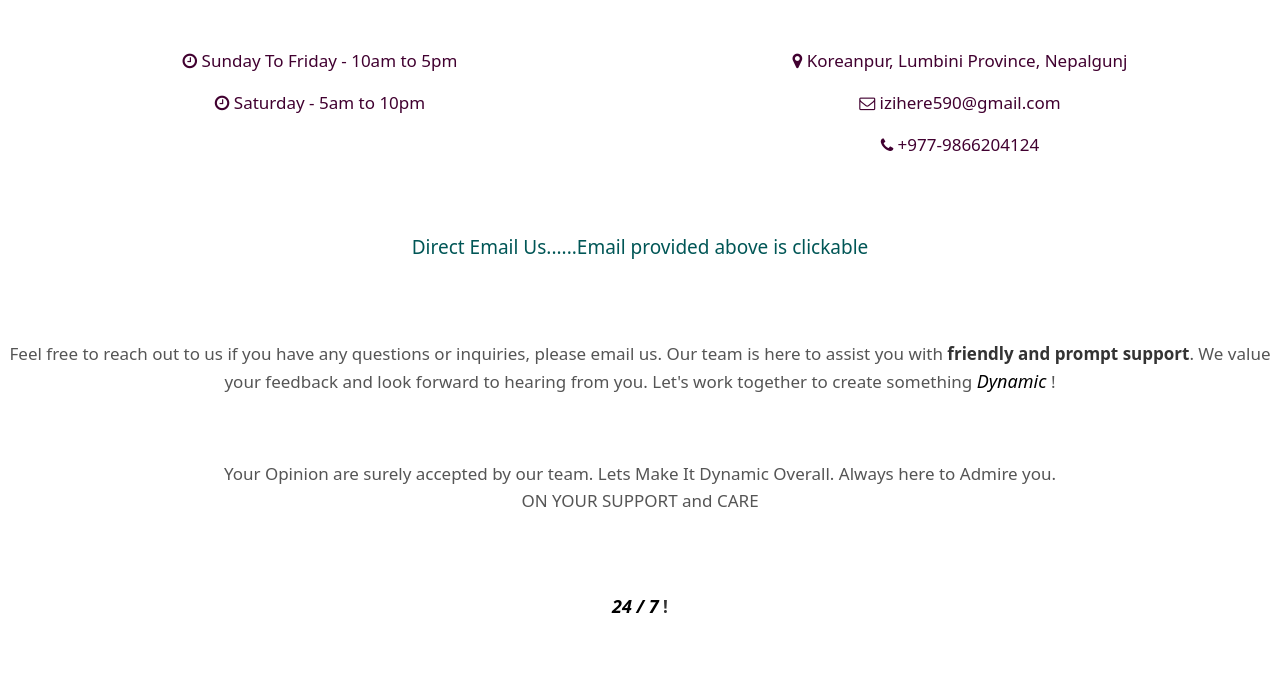
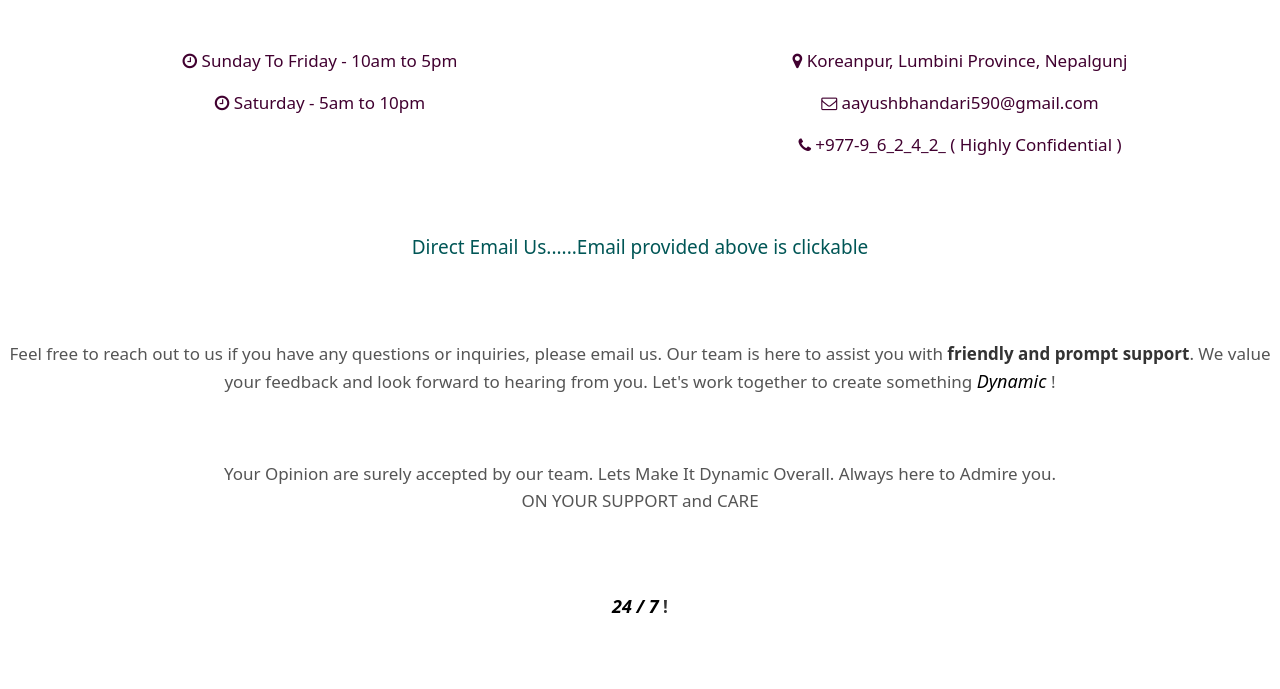
Before and after one commit to izisolutionss/izisolutionss.github.io, a plain HTML site: page index.html in a window 1280 px wide. Shown: the part 7305-7994 px from the top of the page. Drawn offline with Linux system fonts and the light colour scheme; some packages are replaced by stand-ins of ours; a script that the page names is missing.

Commit message:
Update index.html

```diff
--- a/index.html
+++ b/index.html
@@ -284,9 +284,9 @@
                             Province,
                             Nepalgunj</p>
                         <p><i class="fa fa-envelope-o" aria-label="Envelope Icon"></i> <a
-                                href="mailto:aayushbhandari590@gmail.com" class="mailto">izihere590@gmail.com</a></p>
+                                href="mailto:aayushbhandari590@gmail.com" class="mailto">aayushbhandari590@gmail.com</a></p>
                         <p><i class="fa fa-phone" aria-label="Phone Icon"></i> <a href="tel:+977-0000000000"
-                                class="mailto">+977-9866204124</a></p>
+                                class="mailto">+977-9_6_2_4_2_ ( Highly Confidential )</a></p>
                     </div>
                 </div>
                 <div class="mess">
```
